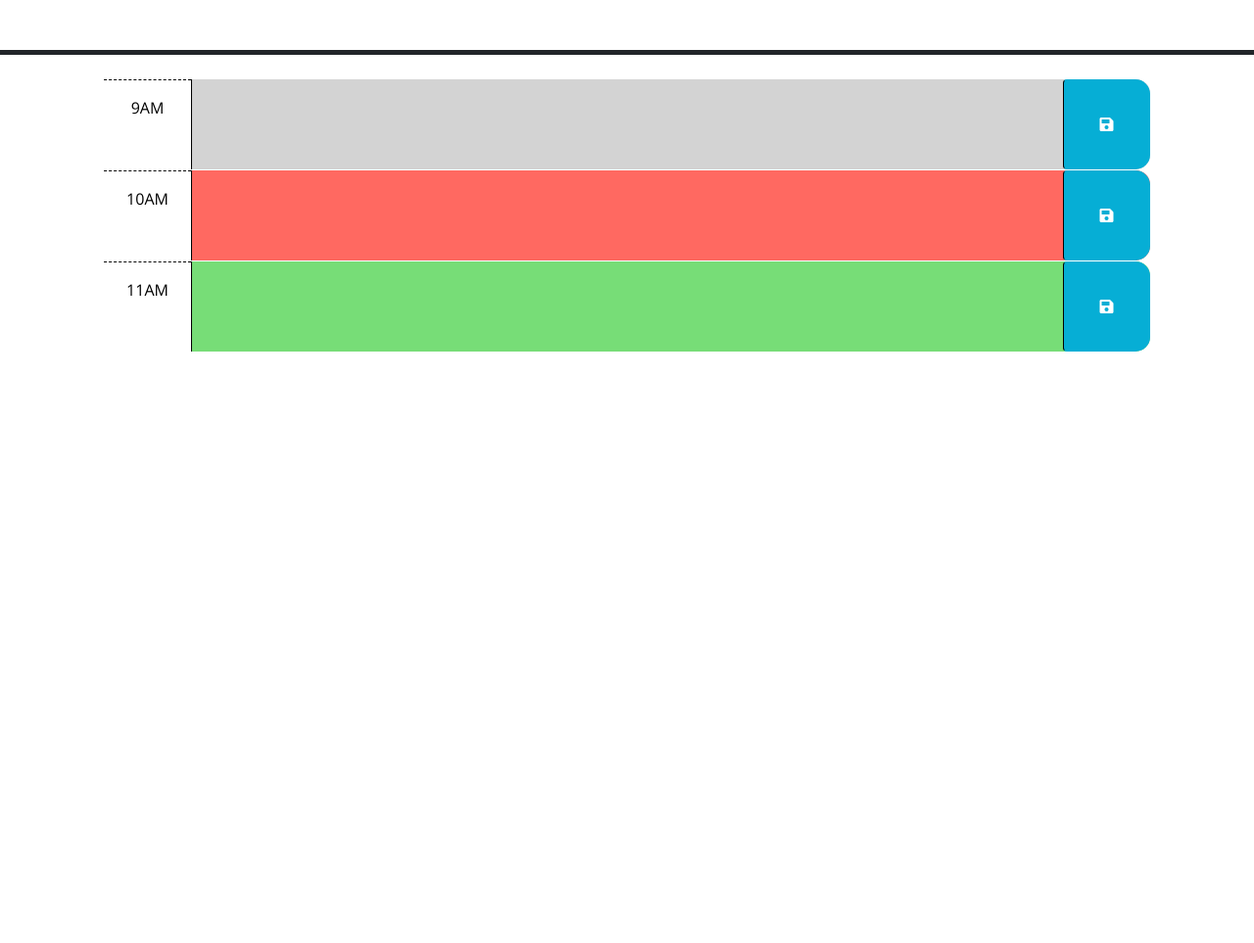
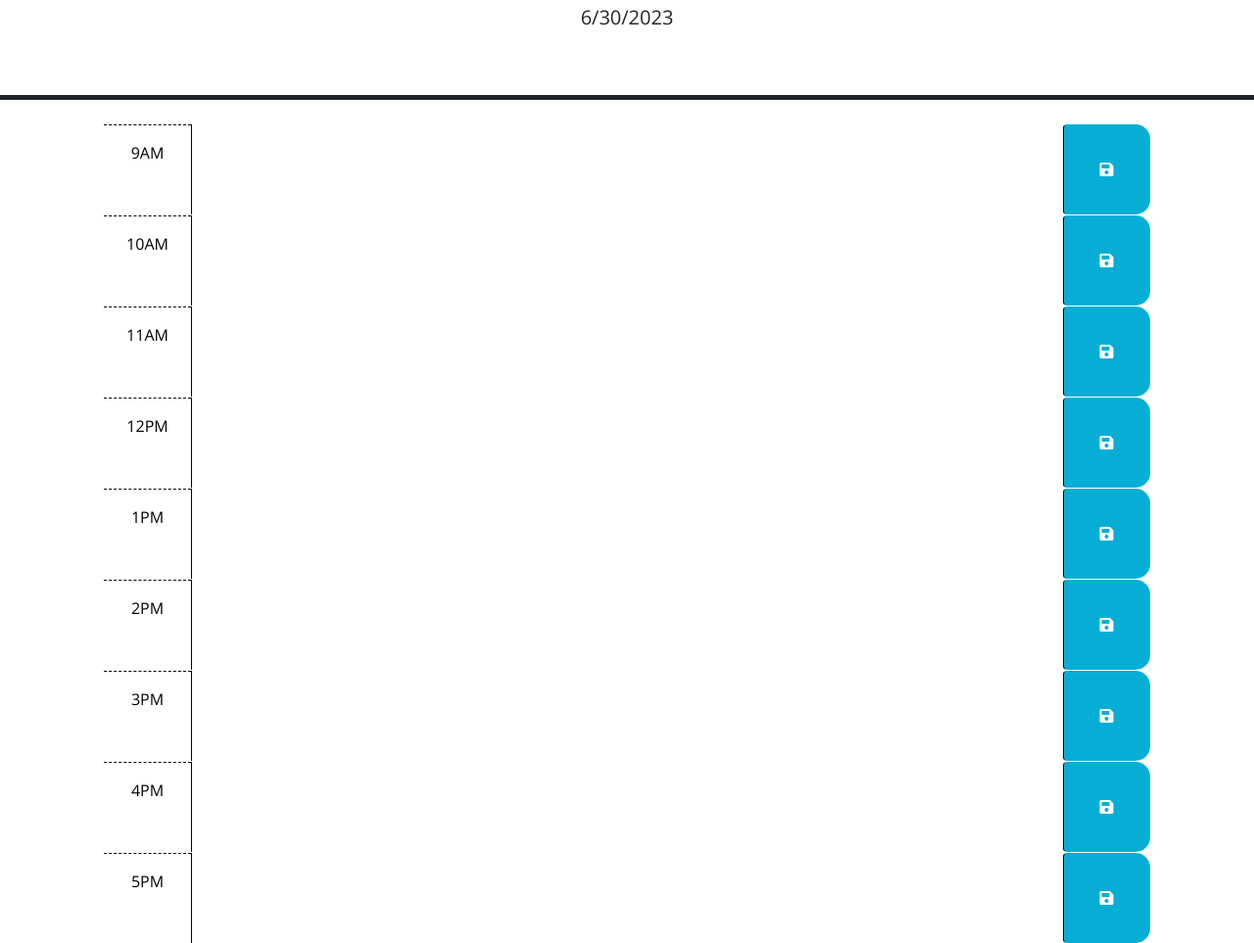
Before and after one commit to samt11345/wacky-challenge-5, a plain HTML site: page 02-Challenge/Develop/index.html in a window 1280 px wide. Shown: the part 176-1139 px from the top of the page at 98% size. Before the commit the page ends 800 px from the top, so only its background shows below. Drawn offline with nearby package versions, Linux system fonts and the light colour scheme.

Commit message:
updates on code

```diff
--- a/02-Challenge/Develop/index.html
+++ b/02-Challenge/Develop/index.html
@@ -28,6 +28,7 @@
       <p class="lead">A simple calendar app for scheduling your work day</p>
       <p id="currentDay" class="lead"></p>
     </header>
+
     <div class="container-lg px-5">
       <!-- Use class for "past", "present", and "future" to apply styles to the
         time-block divs accordingly. The javascript will need to do this by
@@ -40,7 +41,7 @@
         -->
 
       <!-- Example of a past time block. The "past" class adds a gray background color. -->
-      <div id="hour-9" class="row time-block past">
+      <div id="hour-9" class="row time-block">
         <div class="col-2 col-md-1 hour text-center py-3">9AM</div>
         <textarea class="col-8 col-md-10 description" rows="3"> </textarea>
         <button class="btn saveBtn col-2 col-md-1" aria-label="save">
@@ -49,7 +50,7 @@
       </div>
 
       <!-- Example of a a present time block. The "present" class adds a red background color. -->
-      <div id="hour-10" class="row time-block present">
+      <div id="hour-10" class="row time-block">
         <div class="col-2 col-md-1 hour text-center py-3">10AM</div>
         <textarea class="col-8 col-md-10 description" rows="3"> </textarea>
         <button class="btn saveBtn col-2 col-md-1" aria-label="save">
@@ -58,13 +59,62 @@
       </div>
 
       <!-- Example of a future time block. The "future" class adds a green background color. -->
-      <div id="hour-11" class="row time-block future">
+      <div id="hour-11" class="row time-block">
         <div class="col-2 col-md-1 hour text-center py-3">11AM</div>
         <textarea class="col-8 col-md-10 description" rows="3"> </textarea>
         <button class="btn saveBtn col-2 col-md-1" aria-label="save">
           <i class="fas fa-save" aria-hidden="true"></i>
         </button>
       </div>
+
+      <div id="hour-12" class="row time-block">
+        <div class="col-2 col-md-1 hour text-center py-3">12PM</div>
+        <textarea class="col-8 col-md-10 description" rows="3"> </textarea>
+        <button class="btn saveBtn col-2 col-md-1" aria-label="save">
+          <i class="fas fa-save" aria-hidden="true"></i>
+        </button>
+      </div>
+
+      <div id="hour-13" class="row time-block">
+        <div class="col-2 col-md-1 hour text-center py-3">1PM</div>
+        <textarea class="col-8 col-md-10 description" rows="3"> </textarea>
+        <button class="btn saveBtn col-2 col-md-1" aria-label="save">
+          <i class="fas fa-save" aria-hidden="true"></i>
+        </button>
+      </div>
+
+      <div id="hour-14" class="row time-block">
+        <div class="col-2 col-md-1 hour text-center py-3">2PM</div>
+        <textarea class="col-8 col-md-10 description" rows="3"> </textarea>
+        <button class="btn saveBtn col-2 col-md-1" aria-label="save">
+          <i class="fas fa-save" aria-hidden="true"></i>
+        </button>
+      </div>
+
+      <div id="hour-15" class="row time-block">
+        <div class="col-2 col-md-1 hour text-center py-3">3PM</div>
+        <textarea class="col-8 col-md-10 description" rows="3"> </textarea>
+        <button class="btn saveBtn col-2 col-md-1" aria-label="save">
+          <i class="fas fa-save" aria-hidden="true"></i>
+        </button>
+      </div>
+
+      <div id="hour-16" class="row time-block">
+        <div class="col-2 col-md-1 hour text-center py-3">4PM</div>
+        <textarea class="col-8 col-md-10 description" rows="3"> </textarea>
+        <button class="btn saveBtn col-2 col-md-1" aria-label="save">
+          <i class="fas fa-save" aria-hidden="true"></i>
+        </button>
+      </div>
+
+      <div id="hour-17" class="row time-block">
+        <div class="col-2 col-md-1 hour text-center py-3">5PM</div>
+        <textarea class="col-8 col-md-10 description" rows="3"> </textarea>
+        <button class="btn saveBtn col-2 col-md-1" aria-label="save">
+          <i class="fas fa-save" aria-hidden="true"></i>
+        </button>
+      </div>
+
 
     <script src="https://code.jquery.com/jquery-3.4.1.min.js"></script>
     <script
--- a/02-Challenge/Develop/script.js
+++ b/02-Challenge/Develop/script.js
@@ -2,6 +2,21 @@
 // the code isn't run until the browser has finished rendering all the elements
 // in the html.
 $(function () {
+  $(document).ready(function() {
+    var today=dayjs().format("M/D/YYYY")
+    //6/30/2023
+    $('#currentDay').text(today);
+});
+var notes=JSON.parse(localStorage.getItem("note")) || {}
+$(".saveBtn").on("click",function(){
+  var note=$(this).siblings("textarea").val()
+  var hour=$(this).parent().attr("id")
+  notes[hour]=note
+  localStorage.setItem("note",JSON.stringify(notes))
+
+})
+
+console.log(notes)
   // TODO: Add a listener for click events on the save button. This code should
   // use the id in the containing time-block as a key to save the user input in
   // local storage. HINT: What does `this` reference in the click listener
```
